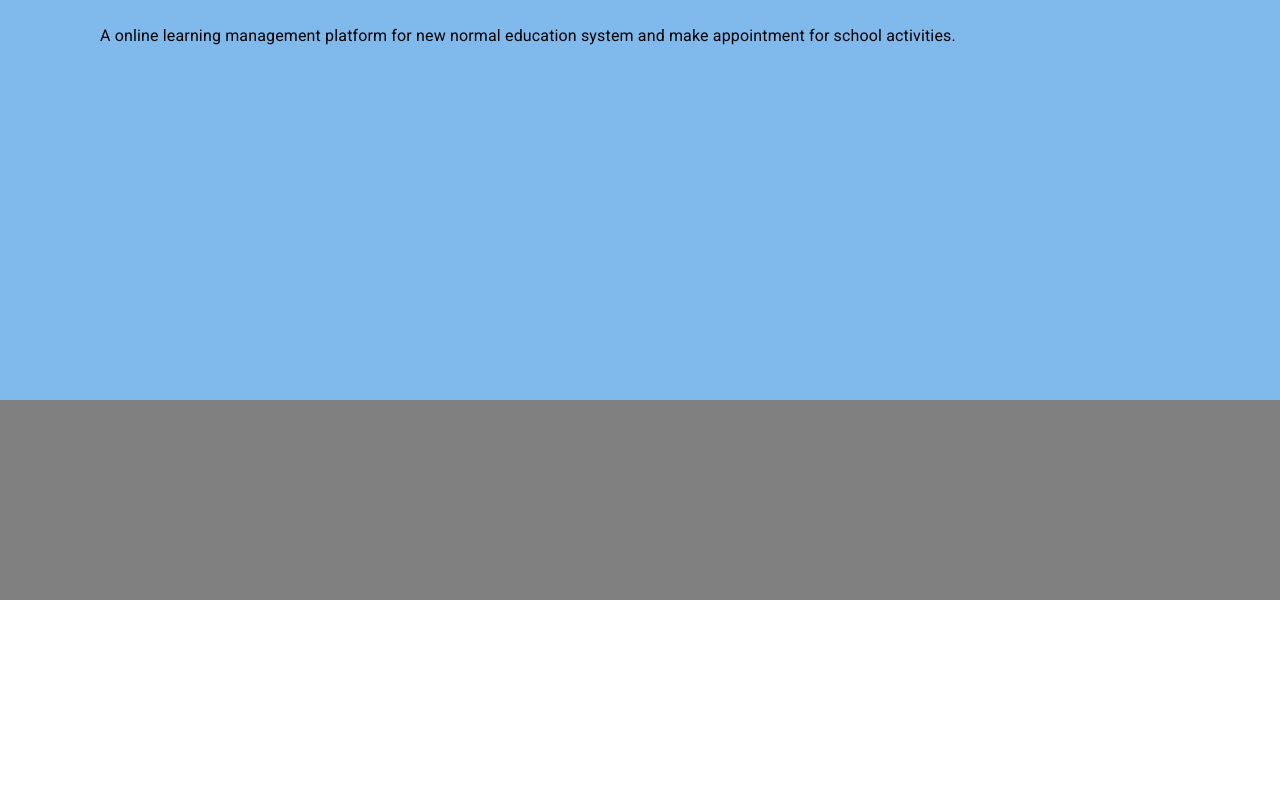
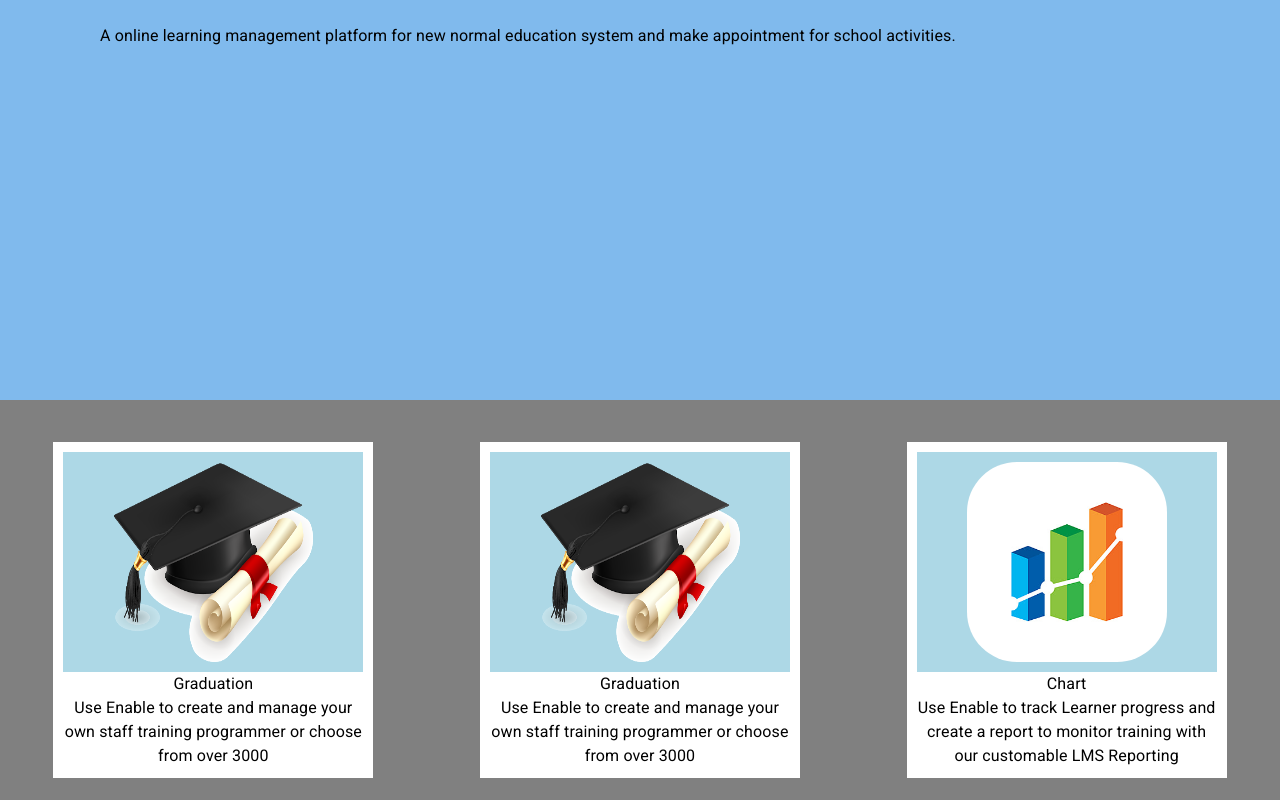
Before and after one commit to jayem12336/rendezvousLMS, a React (Create React App) app: page /home in a window 1280 px wide. Shown: the part 336-1136 px from the top of the page. Before the commit the page ends 936 px from the top, so only its background shows below. Built offline with nearby package versions, Linux system fonts and the light colour scheme; no server answers.

Commit message:
updated files

```diff
--- a/src/components/NavBar/DrawerComponent/DrawerComponent.js
+++ b/src/components/NavBar/DrawerComponent/DrawerComponent.js
@@ -10,10 +10,22 @@ import {
 } from '@material-ui/core'
 
 import MenuIcon from '@material-ui/icons/Menu';
+import { FiBookOpen } from 'react-icons/fi';
+import { RiMoneyPoundCircleFill } from 'react-icons/ri';
+import { BsFillPersonPlusFill } from 'react-icons/bs';
+import { ImHappy } from 'react-icons/im';
+import VpnKeyIcon from '@material-ui/icons/VpnKey';
+import { FaRegRegistered } from "react-icons/fa";
 
 const useStyles = makeStyles((theme) => ({
     menuIconContainer: {
-        marginLeft: 'auto'
+        marginLeft: 'auto',
+    },
+    icons: {
+        fontSize: '1.5rem',
+        marginTop: "5px",
+        marginLeft: "15px",
+        marginRight:"20px"
     },
 }));
 
@@ -33,27 +45,38 @@ export default function DrawerComponent() {
                 <List>
                     <ListItem divider button>
                         <ListItemIcon>
-                            <ListItemText>Courses</ListItemText>
+                            <FiBookOpen className={classes.icons} />
+                            <ListItemText>Home</ListItemText>
                         </ListItemIcon>
                     </ListItem>
                     <ListItem divider button>
                         <ListItemIcon>
-                            <ListItemText>Fees</ListItemText>
+                            <RiMoneyPoundCircleFill className={classes.icons} />
+                            <ListItemText>Faqs</ListItemText>
                         </ListItemIcon>
                     </ListItem>
                     <ListItem divider button>
                         <ListItemIcon>
-                            <ListItemText>Parent Account</ListItemText>
+                            <BsFillPersonPlusFill className={classes.icons} />
+                            <ListItemText>Guide</ListItemText>
                         </ListItemIcon>
                     </ListItem>
                     <ListItem divider button>
                         <ListItemIcon>
-                            <ListItemText>Holidays</ListItemText>
+                            <ImHappy className={classes.icons} />
+                            <ListItemText>Smile</ListItemText>
                         </ListItemIcon>
                     </ListItem>
                     <ListItem divider button>
                         <ListItemIcon>
-                            <ListItemText>Logout</ListItemText>
+                            <VpnKeyIcon className={classes.icons} />
+                            <ListItemText>Login</ListItemText>
+                        </ListItemIcon>
+                    </ListItem>
+                    <ListItem divider button>
+                        <ListItemIcon>
+                            <FaRegRegistered className={classes.icons} />
+                            <ListItemText>Register</ListItemText>
                         </ListItemIcon>
                     </ListItem>
                 </List>
--- a/src/components/NavBar/NavBar.js
+++ b/src/components/NavBar/NavBar.js
@@ -50,16 +50,18 @@ const useStyles = makeStyles((theme) => ({
         width: '100px'
     },
     navContainer: {
-        maxWidth: '1400px',
         width: '100%',
         maxHeight: '100px',
         position: 'fixed',
-        backgroundColor: "#fff"
+        backgroundColor: "#fff",
+
     },
     customizeToolbar: {
         height: '20px',
         color: '#000000',
         borderBlockStart: '',
+        maxWidth: '6400px',
+        justifyContent: 'center',
     },
     accountButton: {
         height: '55px',
--- a/src/homepage/Home/Home.js
+++ b/src/homepage/Home/Home.js
@@ -14,6 +14,9 @@ import {
 
 //Component Navbar
 import NavBar from '../../components/NavBar/NavBar'
+
+import Graduation from '../../components/assets/graduation.png'
+import Chart from '../../components/assets/chart.jpg'
 
 const useStyles = makeStyles((theme) => ({
     root: {
@@ -37,17 +40,38 @@ const useStyles = makeStyles((theme) => ({
     gridContainer: {
         justifyContent: 'space-around',
         paddingBottom: '250px',
-        maxWidth: '1700px',
+        maxWidth: '1800px',
         backgroundColor: '#80baed',
         paddingTop: '20px',
         maxHeight: '800px'
     },
     paperContainer: {
         justifyContent: 'space-around',
-        maxWidth: '1700px',
+        maxWidth: '1800px',
         backgroundColor: 'gray',
         paddingTop: '20px',
-        height: '200px'
+        height: '400px'
+    },
+    gridStyle: {
+        width: "300px",
+        padding: "10px",
+        backgroundColor: "white"
+
+
+    },
+    imageStyle: {
+        height: "200px",
+        width: "200px",
+        marginTop: "10px",
+        marginBottom:"10px",
+        borderRadius: "50px"
+
+    },
+    imageContainer: {
+        alignContent: "center",
+        alignitem: "center",
+        justifyContent: "center",
+        backgroundColor: "lightblue"
     }
 
 }));
@@ -84,8 +108,37 @@ export default function Home() {
                         </Grid>
                     </Grid>
                 </Grid>
-                <Grid container container alignContent='center' alignitem='center' justify='center' className={classes.paperContainer}>
-
+                <Grid container alignContent='center' alignitem='center' justify='center' className={classes.paperContainer}>
+                    <Grid item >
+                        <Grid className={classes.gridStyle}>
+                            <Grid container className={classes.imageContainer} >
+                                <img src={Graduation} className={classes.imageStyle} />
+                            </Grid>
+                            <Typography style={{ textAlign: "center" }}>Graduation</Typography>
+                            <Typography style={{ textAlign: "center" }}>Use Enable to create and manage your own
+                            staff training programmer or choose from over 3000</Typography>
+                        </Grid>
+                    </Grid>
+                    <Grid item>
+                        <Grid className={classes.gridStyle}>
+                            <Grid container className={classes.imageContainer}>
+                                <img src={Graduation} className={classes.imageStyle} />
+                            </Grid>
+                            <Typography style={{ textAlign: "center" }}>Graduation</Typography>
+                            <Typography style={{ textAlign: "center" }}>Use Enable to create and manage your own
+                            staff training programmer or choose from over 3000</Typography>
+                        </Grid>
+                    </Grid>
+                    <Grid item>
+                        <Grid className={classes.gridStyle}>
+                            <Grid container className={classes.imageContainer}>
+                                <img src={Chart} className={classes.imageStyle} />
+                            </Grid>
+                            <Typography style={{ textAlign: "center" }}>Chart</Typography>
+                            <Typography style={{ textAlign: "center" }}>Use Enable to track Learner progress and create a report
+                            to monitor training with our customable LMS Reporting</Typography>
+                        </Grid>
+                    </Grid>
                 </Grid>
             </Grid>
         </Grid>
```
Also changed, not shown: src/components/assets/chart.jpg (added), src/components/assets/graduation.png (added).
